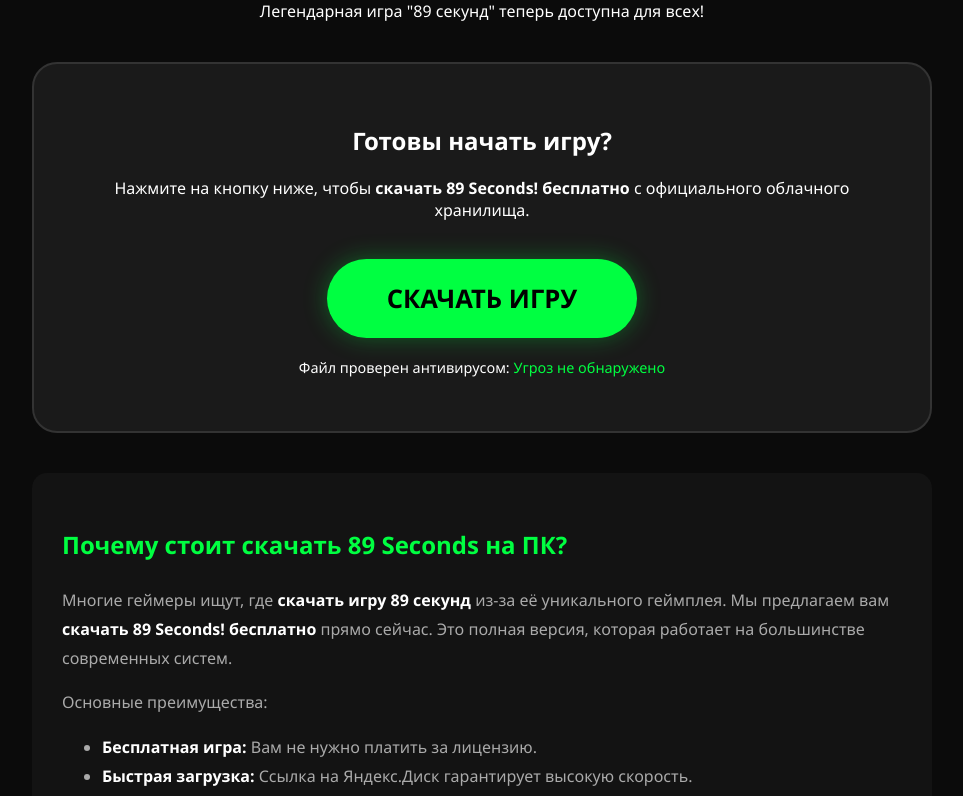
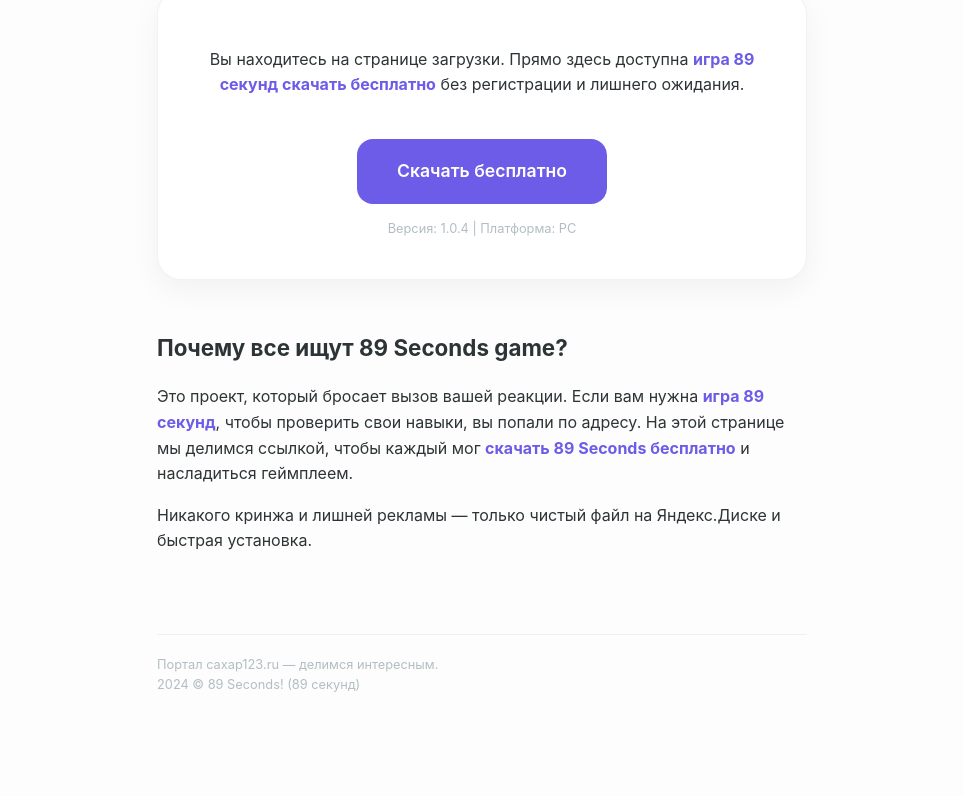
Before and after one commit to densky333123/89site, a plain HTML site: page index.html in a window 1280 px wide. Shown: the part 244-1040 px from the top of the page, without its empty margins (158-1121 px from the left). After the commit the page ends 1000 px from the top, so only its background shows below. Drawn offline with Linux system fonts and the light colour scheme.

Commit message:
Update index.html

```diff
--- a/index.html
+++ b/index.html
@@ -4,115 +4,126 @@
     <meta charset="UTF-8">
     <meta name="viewport" content="width=device-width, initial-scale=1.0">
 
-    <!-- Основное SEO -->
-    <title>89 Seconds! Скачать игру бесплатно — 89 секунд на ПК (caxap123.ru)</title>
-    <meta name="description" content="Ищете где скачать игру 89 Seconds! бесплатно? На caxap123.ru доступна полная версия игры 89 секунд на русском языке. Прямая ссылка на скачивание!">
-    <meta name="keywords" content="89 Seconds скачать, 89 секунд игра скачать бесплатно, скачать игру 89 seconds на пк, 89 seconds полная версия">
-
-    <!-- Open Graph (для красивых ссылок в Telegram/VK) -->
-    <meta property="og:title" content="Скачать игру 89 Seconds! бесплатно">
-    <meta property="og:description" content="Успей за 89 секунд! Загрузи игру с caxap123.ru">
-    <meta property="og:type" content="website">
+    <!-- SEO БЛОК -->
+    <title>89 Seconds game — игра 89 секунд скачать бесплатно на ПК</title>
+    <meta name="description" content="Здесь вы можете найти 89 Seconds game. Популярная игра 89 секунд скачать бесплатно в один клик. Полная версия для Windows на caxap123.ru.">
+    <meta name="keywords" content="89 Seconds game, игра 89 секунд скачать бесплатно, скачать 89 seconds на пк, 89 секунд полная версия">
 
     <style>
         :root {
-            --bg-color: #0b0b0b;
-            --accent-color: #00ff41;
-            --text-color: #ffffff;
+            --bg: #fdfdfd;
+            --text: #2d3436;
+            --accent: #6c5ce7;
+            --card-bg: #ffffff;
+            --secondary: #b2bec3;
         }
+
+        @media (prefers-color-scheme: dark) {
+            :root {
+                --bg: #1a1a1a;
+                --text: #e0e0e0;
+                --card-bg: #242424;
+                --accent: #a29bfe;
+            }
+        }
+
         body {
-            font-family: 'Segoe UI', Arial, sans-serif;
-            background-color: var(--bg-color);
-            color: var(--text-color);
+            font-family: -apple-system, BlinkMacSystemFont, "Segoe UI", Roboto, Helvetica, Arial, sans-serif;
+            background-color: var(--bg);
+            color: var(--text);
             margin: 0;
+            line-height: 1.6;
+            display: flex;
+            justify-content: center;
+        }
+
+        .wrapper {
+            max-width: 650px;
+            width: 100%;
+            padding: 60px 25px;
+        }
+
+        header { margin-bottom: 40px; }
+
+        h1 {
+            font-size: 2.5rem;
+            font-weight: 800;
+            margin: 0 0 10px 0;
+            letter-spacing: -1px;
+        }
+
+        .main-card {
+            background: var(--card-bg);
+            padding: 40px;
+            border-radius: 24px;
+            box-shadow: 0 10px 30px rgba(0,0,0,0.05);
+            border: 1px solid rgba(0,0,0,0.05);
             text-align: center;
         }
-        .container {
-            max-width: 900px;
-            margin: 0 auto;
-            padding: 60px 20px;
-        }
-        .hero-title {
-            font-size: clamp(2rem, 8vw, 4rem);
-            color: var(--accent-color);
-            text-transform: uppercase;
-            margin-bottom: 10px;
-            text-shadow: 0 0 15px rgba(0, 255, 65, 0.4);
-        }
-        .download-card {
-            background: #1a1a1a;
-            padding: 40px;
-            border-radius: 25px;
-            border: 2px solid #333;
-            margin: 40px 0;
-        }
+
         .btn {
             display: inline-block;
-            background: var(--accent-color);
-            color: #000;
-            padding: 22px 60px;
-            font-size: 1.6rem;
-            font-weight: 900;
+            background-color: var(--accent);
+            color: white !important;
+            padding: 18px 40px;
+            border-radius: 16px;
             text-decoration: none;
-            border-radius: 50px;
-            transition: 0.3s;
-            box-shadow: 0 0 25px rgba(0, 255, 65, 0.3);
+            font-weight: 600;
+            font-size: 1.1rem;
+            transition: all 0.2s ease;
         }
+
         .btn:hover {
-            transform: translateY(-3px);
-            box-shadow: 0 0 45px rgba(0, 255, 65, 0.5);
-            background: #2fff6a;
+            transform: translateY(-2px);
+            filter: brightness(1.1);
+            box-shadow: 0 5px 15px rgba(108, 92, 231, 0.3);
         }
-        /* Блок для SEO текста */
-        .seo-text {
-            text-align: left;
-            background: rgba(255,255,255,0.03);
-            padding: 30px;
-            border-radius: 15px;
-            color: #aaa;
-            line-height: 1.8;
+
+        .about { margin-top: 50px; }
+        .about h2 { font-size: 1.4rem; }
+
+        strong { color: var(--accent); }
+
+        footer {
+            margin-top: 80px;
+            padding-top: 20px;
+            border-top: 1px solid rgba(0,0,0,0.05);
+            font-size: 0.8rem;
+            color: var(--secondary);
         }
-        .seo-text h2 { color: var(--accent-color); }
-        .seo-text strong { color: #fff; }
-
-        footer { padding: 40px; opacity: 0.4; font-size: 0.8rem; }
     </style>
 </head>
 <body>
 
-    <div class="container">
+    <div class="wrapper">
         <header>
-            <p style="text-transform: uppercase; letter-spacing: 2px; opacity: 0.6;">Официальный портал caxap123.ru</p>
-            <h1 class="hero-title">89 Seconds!</h1>
-            <p>Легендарная игра "89 секунд" теперь доступна для всех!</p>
+            <div style="font-size: 0.9rem; font-weight: bold; color: var(--accent); margin-bottom: 5px;">caxap123.ru</div>
+            <h1>89 Seconds game</h1>
+            <p style="color: var(--secondary);">Ваша любимая игра 89 секунд в свободном доступе.</p>
         </header>
 
         <main>
-            <div class="download-card">
-                <h2>Готовы начать игру?</h2>
-                <p>Нажмите на кнопку ниже, чтобы <strong>скачать 89 Seconds! бесплатно</strong> с официального облачного хранилища.</p>
+            <div class="main-card">
+                <p>Вы находитесь на странице загрузки. Прямо здесь доступна <strong>игра 89 секунд скачать бесплатно</strong> без регистрации и лишнего ожидания.</p>
                 <br>
-                <a href="https://yandex.ru" class="btn" target="_blank">СКАЧАТЬ ИГРУ</a>
-                <p style="margin-top: 20px; font-size: 0.9rem;">Файл проверен антивирусом: <span style="color: var(--accent-color);">Угроз не обнаружено</span></p>
+                <a href="https://yandex.ru" class="btn">Скачать бесплатно</a>
+                <div style="margin-top:15px; font-size:0.8rem; color: var(--secondary);">Версия: 1.0.4 | Платформа: PC</div>
             </div>
 
-            <section class="seo-text">
-                <h2>Почему стоит скачать 89 Seconds на ПК?</h2>
-                <p>Многие геймеры ищут, где <strong>скачать игру 89 секунд</strong> из-за её уникального геймплея. Мы предлагаем вам <strong>скачать 89 Seconds! бесплатно</strong> прямо сейчас. Это полная версия, которая работает на большинстве современных систем.</p>
-
-                <p>Основные преимущества:</p>
-                <ul>
-                    <li><strong>Бесплатная игра:</strong> Вам не нужно платить за лицензию.</li>
-                    <li><strong>Быстрая загрузка:</strong> Ссылка на Яндекс.Диск гарантирует высокую скорость.</li>
-                    <li><strong>Оптимизация:</strong> Игра "89 секунд" пойдет даже на слабом ноутбуке.</li>
-                </ul>
-                <p>Не теряйте время — нажимайте <strong>скачать 89 seconds</strong> и приступайте к прохождению!</p>
+            <section class="about">
+                <h2>Почему все ищут 89 Seconds game?</h2>
+                <p>
+                    Это проект, который бросает вызов вашей реакции. Если вам нужна <strong>игра 89 секунд</strong>, чтобы проверить свои навыки, вы попали по адресу. На этой странице мы делимся ссылкой, чтобы каждый мог <strong>скачать 89 Seconds бесплатно</strong> и насладиться геймплеем.
+                </p>
+                <p>
+                    Никакого кринжа и лишней рекламы — только чистый файл на Яндекс.Диске и быстрая установка.
+                </p>
             </section>
         </main>
 
         <footer>
-            &copy; 2024 caxap123.ru — Лучшие бесплатные игры. <br>
-            Название: 89 Seconds (89 секунд) | Категория: Экшен / Симулятор
+            Портал caxap123.ru — делимся интересным. <br>
+            2024 &copy; 89 Seconds! (89 секунд)
         </footer>
     </div>
 
```
